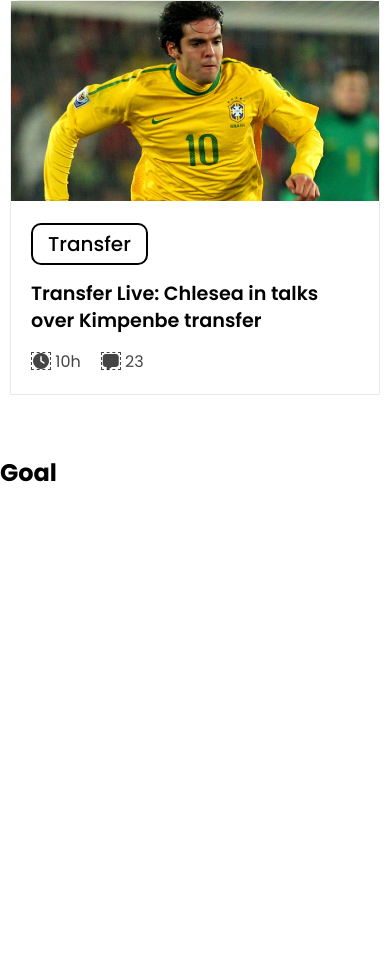
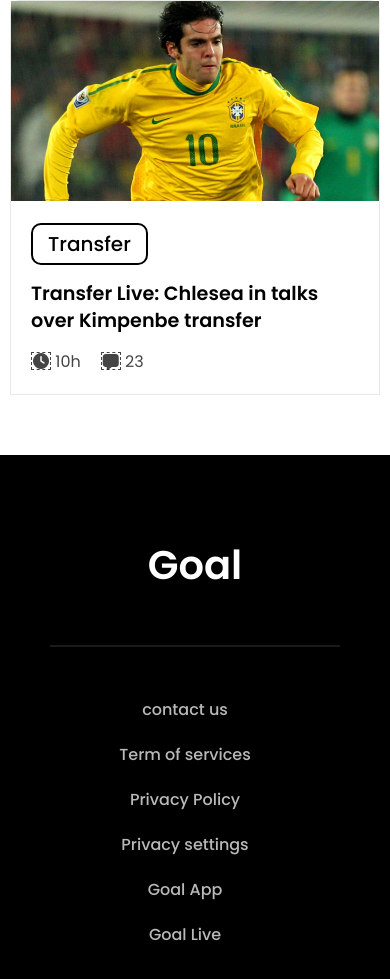
Before and after one commit to maimuna03134/P3-fifa-world-cup, a plain HTML site: page index.html in a window 390 px wide. Shown: the part 3254-4233 px from the top of the page. Before the commit the page ends 3769 px from the top, so only its background shows below. Drawn offline with Linux system fonts and the light colour scheme.

Commit message:
Complete full website with responsive design

```diff
--- a/index.html
+++ b/index.html
@@ -137,8 +137,14 @@
     <!-- footer -->
      <footer class="about">
       <h2>Goal</h2>
+      <hr>
       <ul>
-        <li></li>
+        <li><a href="#">contact us</a></li>
+        <li><a href="#">Term of services</a></li>
+        <li><a href="#">Privacy Policy</a></li>
+        <li><a href="#">Privacy settings</a></li>
+        <li class="break-line"><a href="#">Goal App</a></li>
+        <li class="break-line"><a href="#">Goal Live</a></li>
       </ul>
      </footer>
   </body>
--- a/style.css
+++ b/style.css
@@ -88,7 +88,6 @@ img {
 .upcoming-matches-right .card {
   border: 1px solid rgb(232, 232, 232);
   border-radius: 10px 10px 0px 0px;
-
 }
 .upcoming-matches-right .card img {
   height: 170px;
@@ -113,24 +112,57 @@ img {
   line-height: 27px;
   margin: 15px 0;
 }
-.upcoming-matches-right .card .card-bottom{
+.upcoming-matches-right .card .card-bottom {
   display: flex;
   gap: 20px;
   color: #161616cc;
   padding: 0 20px 20px;
 }
-.upcoming-matches-right .card .card-bottom .fa-solid{
+.upcoming-matches-right .card .card-bottom .fa-solid {
   border: 1.5px dashed rgba(22, 22, 22, 0.8);
 }
-.upcoming-matches-last-btn{
+.upcoming-matches-last-btn {
   display: none;
   /* width: 100%; */
 }
-
+.about {
+  background-color: black;
+  color: white;
+  text-align: center;
+  /* display: flex;
+  flex-direction: column; */
+  padding: 80px 0;
+}
+.about h2 {
+  font-size: 40px;
+  font-weight: 600;
+  line-height: 60px;
+}
+.about hr {
+  border: 1px solid rgba(255, 255, 255, 0.1);
+  margin: 50px 50px;
+}
+.about ul {
+  display: flex;
+  justify-content: center;
+  align-items: center;
+  /* margin-bottom: 80px; */
+}
+.about ul li {
+  list-style: none;
+  margin-right: 20px;
+}
+.about li a {
+  text-decoration: none;
+  color: rgb(185, 185, 185);
+  font-size: 16px;
+  font-weight: 500;
+  line-height: 24px;
+}
 
 /* Responsive Design - Media Queries */
 /* laptop/tap device*/
-@media screen and (max-width: 992px){
+@media screen and (max-width: 992px) {
   /* container */
   .container {
     margin: 20px 20px;
@@ -155,10 +187,10 @@ img {
   .upcoming-matches-left .primary-btn {
     border: 1px solid rgb(232, 232, 232);
   }
-  .upcoming-matches-right{
+  .upcoming-matches-right {
     grid-template-columns: repeat(2, 1fr);
   }
-  .upcoming-matches-right .card img{
+  .upcoming-matches-right .card img {
     width: 100%;
     height: 200px;
   }
@@ -170,6 +202,12 @@ img {
     /* width: 100%; */
     grid-column: 1 / -1;
   }
+  .about ul{
+    flex-wrap: wrap;
+    padding: 0 100px;
+    gap: 10px;
+  }
+
 }
 
 /* mobile device */
@@ -201,10 +239,16 @@ img {
     background-color: transparent;
     width: 100%;
   }
-  .upcoming-matches-right{
+  .upcoming-matches-right {
     grid-template-columns: 1fr;
   }
-  .upcoming-matches-last-btn{
+  .upcoming-matches-last-btn {
     display: none;
   }
+
+  .about ul{
+    flex-direction: column;
+    flex-wrap: nowrap;
+    gap: 20px;
+  }
 }
```
